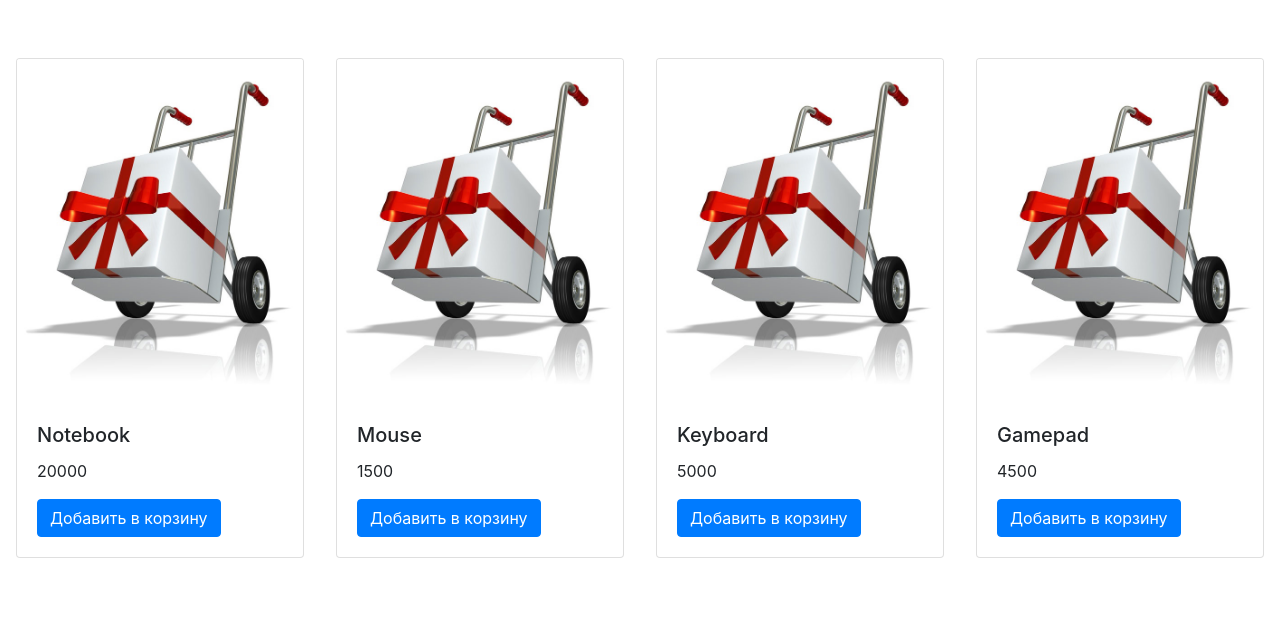
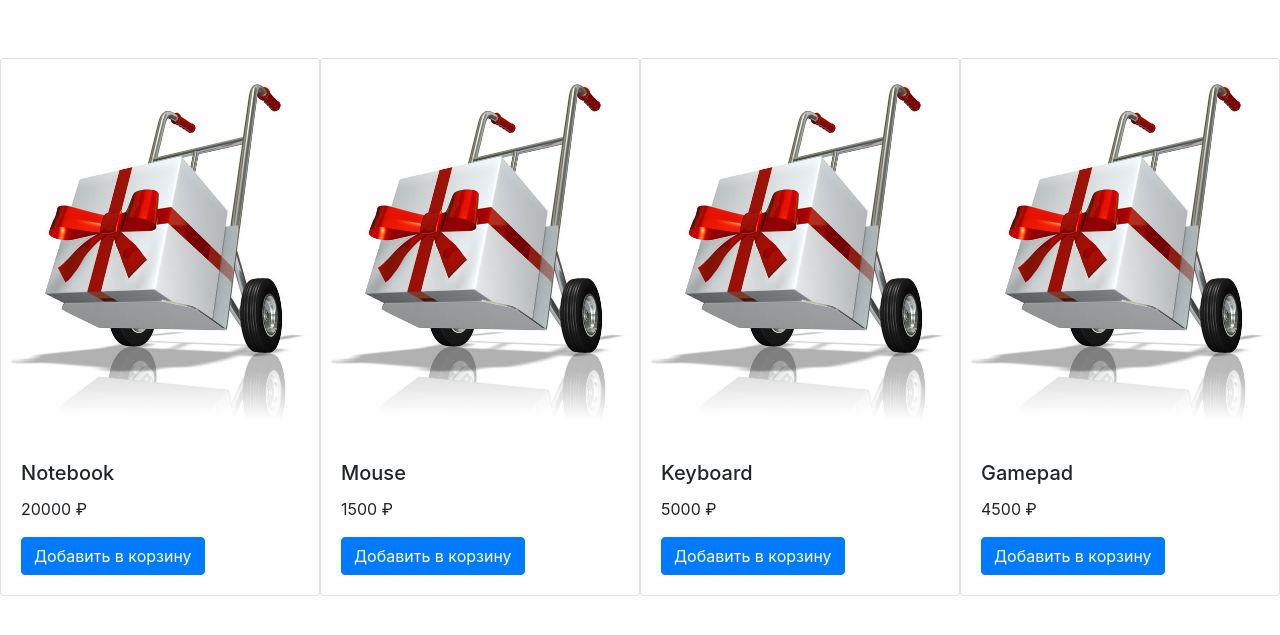
Before and after one commit to jamsi-max/JS_Advanced, a plain HTML site: page index.html in a window 1280 px wide. Shown: the part 75-710 px from the top of the page. Drawn offline with nearby package versions, Linux system fonts and the light colour scheme.

Commit message:
Сompleted the first task

```diff
--- a/js/script.js
+++ b/js/script.js
@@ -1,33 +1,102 @@
-const products = [
+class ProductList {
+    constructor(container = '.products') {
+        this.container = container;
+        this.goods = [];
+        this.allProducts = [];
+        this._fetchProducts();
+        this._render();
+    }
+
+    _fetchProducts() {
+        this.goods = [
             {id: 1, title: 'Notebook', price: 20000},
             {id: 2, title: 'Mouse', price: 1500},
             {id: 3, title: 'Keyboard', price: 5000},
             {id: 4, title: 'Gamepad', price: 4500},
         ];
+    }
 
-// const renderProduct = (title, price, img = "img/product-empty.jpg") => {
-//     return `<div class="card" style="width: 18rem;">
-//                 <img src="${img}" class="card-img-top" alt="img">
-//                 <div class="card-body">
-//                     <h5 class="card-title">${title}</h5>
-//                     <p class="card-text">${price}</p>
-//                     <button class="btn btn-primary">Добавить в корзину</button>
-//                 </div>
-//             </div>`
-// };
-const renderProduct = (title, price, img = "img/product-empty.jpg") =>
-    `<div class="card" style="width: 18rem;">
-        <img src="${img}" class="card-img-top" alt="img">
+    _render() {
+        const block = document.querySelector(this.container);
+        for (let product of this.goods) {
+            const productObject = new ProductItem(product);
+            this.allProducts.push(productObject);
+            block.insertAdjacentHTML('beforeend', productObject.render());
+        }
+    }
+}
+
+class ProductItem {
+    constructor(product, img = "img/product-empty.jpg") {
+        this.title = product.title;
+        this.price = product.price;
+        this.id = product.id;
+        this.img = img;
+    }
+
+    render() {
+        return `<div class="card" data-id="${this.id} style="width: 18rem;">
+                    <img src="${this.img}" class="card-img-top" alt="img">
                     <div class="card-body">
-            <h5 class="card-title">${title}</h5>
-            <p class="card-text">${price}</p>
+                        <h5 class="card-title">${this.title}</h5>
+                        <p class="card-text">${this.price} \u20bd</p>
                         <button class="btn btn-primary">Добавить в корзину</button>
                     </div>
                 </div>`;
+    }
+}
 
-const renderProducts = list => {
-    const productList = list.map(item => renderProduct(item.title, item.price));
-    document.querySelector('.products').innerHTML = productList.join("");
-};
+// Класс список корзины аналогичен ProductList, возможно есть смысл от него и наследовать
+// но метод _fetchProducts нужно переопределить так как наполнться будет с учетом
+// количества и общей стоимости. Метод _render вполне подойдёт без переопределения.
+// Кроме того  добавить можно медоды "добавить количество", "удалить количество" и "удалить товар"
+// возможно добавить и удалить количество товара можно и одним методом сделать
+class BasketList extends ProductList {
+    constructor(container = '.basket-products') {
+        this.container = container;
+        this.goodsBasket = [];
+        this.allBasketProducts = [];
+        this._fetchProducts();
+        this._render();
+    }
 
-renderProducts(products);
+    _fetchProducts() {
+
+    }
+
+    addProductBasket() {
+
+    }
+
+    removeProductBasket() {
+
+    }
+
+    deletProductBasket() {
+
+    }
+
+    _render() {
+
+    }
+}
+
+// Класс Элемент корзины наследуем от элемента товара отличие классов
+// это свойство количество поумолчанию 1 товар (пердполагаетсячто кнопка добавления будет изменина
+// на ссылку "в корзинуа" далее количество будет меняться непосредственно в корзине в классе BasketList),
+// Также нужно переопределить рендер скорее всего вывод будет уже не карточкой, а строкой с указанием количества и общей
+// стоимости с учетом количества
+class BasketItem extends ProductItem {
+    constructor(title, price, id, img, quantity=1){
+        super(title, price, id, img);
+
+        this.quantity = quantity;
+        this.totalPrice = product.price * quantity
+    }
+
+    render(){
+
+    }
+}
+
+new ProductList();
```
Also changed, not shown: index.html (+0 -1 lines). Lines whose indentation alone changed are shown as unchanged.
